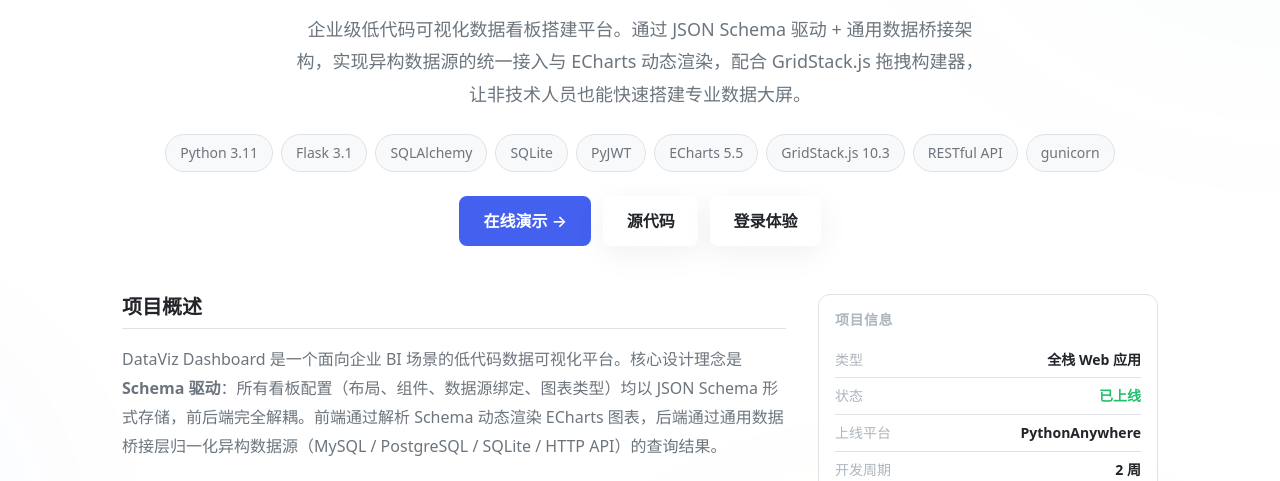
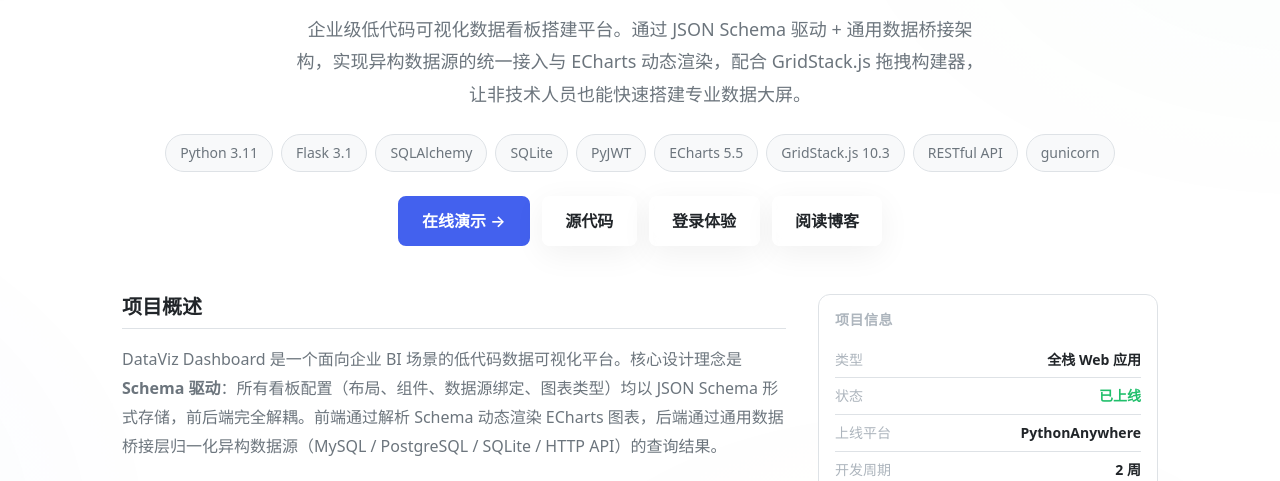
Before and after one commit to lzn956827063-create/-, a Flask app: page /projects/dataviz-dashboard in a window 1280 px wide. Shown: the part 178-659 px from the top of the page. Run offline with Flask 3, Linux system fonts and the light colour scheme.

Commit message:
Add blog link to DataViz Dashboard project card and detail page
Co-Authored-By: Claude Sonnet 4.6 <noreply@anthropic.com>

```diff
--- a/app/templates/index.html
+++ b/app/templates/index.html
@@ -64,6 +64,7 @@
                     <a href="/projects/dataviz-dashboard" class="btn btn-primary">查看详情 &rarr;</a>
                     <a href="https://lzn.pythonanywhere.com" target="_blank" rel="noopener" class="btn btn-glass btn-sm">在线演示</a>
                     <a href="https://github.com/lzn956827063-create/dataviz-dashboard" target="_blank" rel="noopener" class="btn btn-glass btn-sm">源代码</a>
+                    <a href="/blog/dataviz-dashboard-building" class="btn btn-glass btn-sm">博客</a>
                 </div>
             </div>
 
--- a/app/templates/projects/dataviz_dashboard.html
+++ b/app/templates/projects/dataviz_dashboard.html
@@ -209,6 +209,7 @@
             <a href="https://lzn.pythonanywhere.com" target="_blank" rel="noopener" class="btn btn-primary">在线演示 &rarr;</a>
             <a href="https://github.com/lzn956827063-create/dataviz-dashboard" target="_blank" rel="noopener" class="btn btn-glass">源代码</a>
             <a href="https://lzn.pythonanywhere.com/login" target="_blank" rel="noopener" class="btn btn-glass">登录体验</a>
+            <a href="/blog/dataviz-dashboard-building" class="btn btn-glass">阅读博客</a>
         </div>
     </header>
 
```
